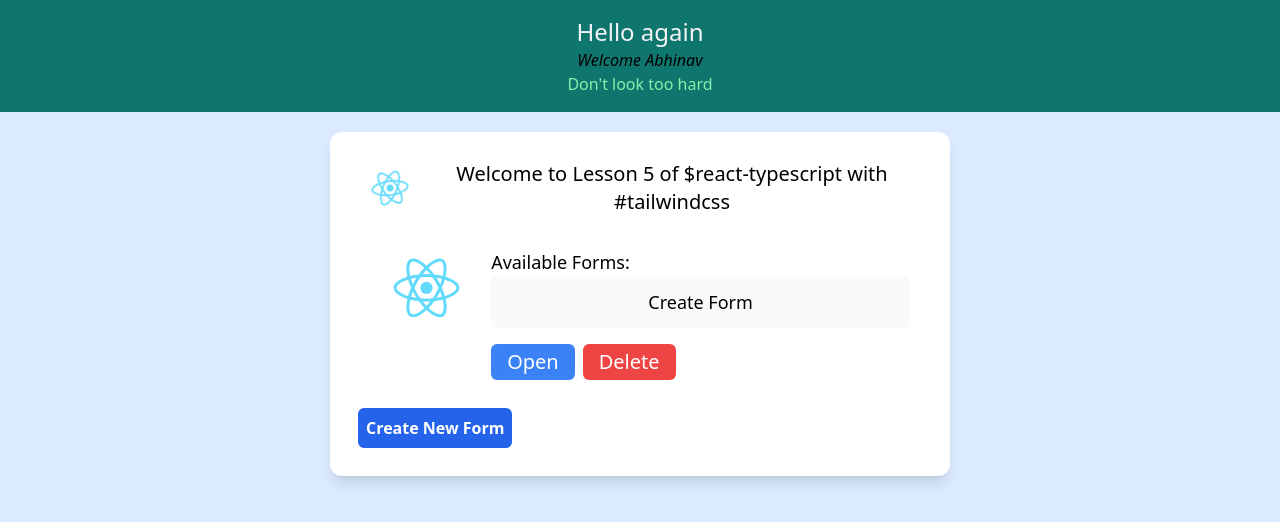
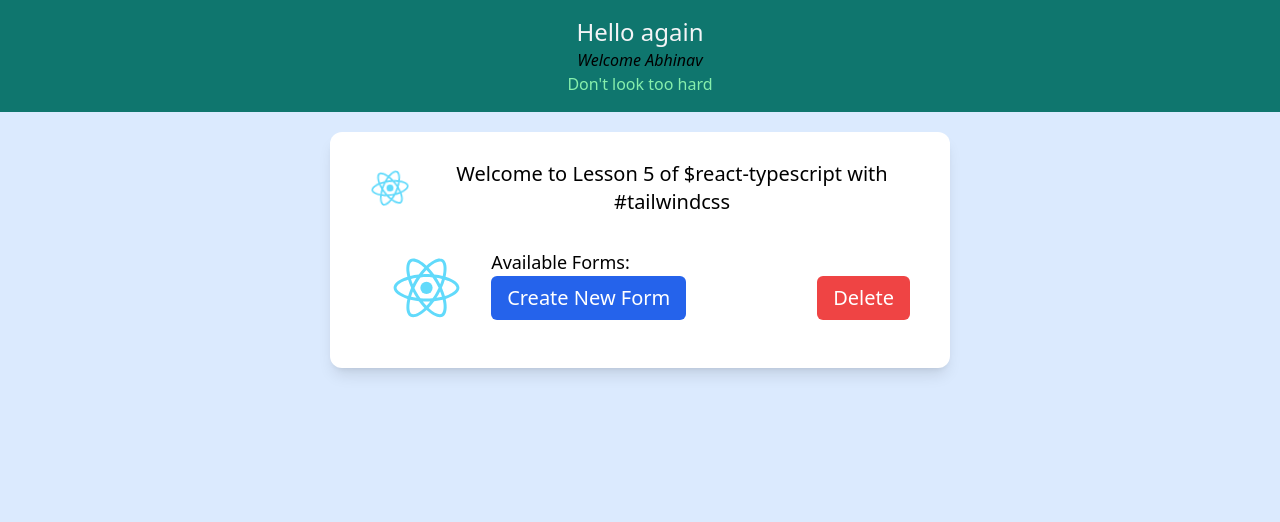
Before and after one commit to abeeto/reactforall_msOne, a React (Create React App) app: page / in a window 1280 px wide. Shown: the top 522 px of the page. Built offline with nearby package versions, Linux system fonts and the light colour scheme.

Commit message:
Clean up button structures

```diff
--- a/src/App.tsx
+++ b/src/App.tsx
@@ -32,26 +32,16 @@ function App() {
         <>
           <Form formObj={JSON.parse(
             localStorage.getItem(selectedFormKey) ??
-            `{"id": ${newId}, "title": "Template Form", "elements": [{"id": "1","label": "New Field","type": "text"}]}`
+            `{"id": ${newId}, "title": "Template Form", "elements": [{"id": "1","label": "Name","type": "text"}, {"id": "2","label": "Birthday","type": "date"}, {"id": "3","label": "E-mail","type": "email"}]}`
           )}/>
-          <FormBtn onClick={() => {
-            if(selectedFormKey) {
-              localStorage.removeItem(selectedFormKey);
-            }}} innerText="Delete Form"/>
           <FormBtn onClick={() => {
             setFormTitle("Welcome to Lesson 5 of $react-typescript with #tailwindcss");
             setPageOpen("HOME");
           }} innerText="Go Home"/>
         </>
         :
-        <Home setSelectedFormKeyCB = {setSelectedFormKey} selectedFormKey={selectedFormKey}/>
+        <Home setSelectedFormKeyCB = {setSelectedFormKey} selectedFormKey={selectedFormKey} setPageOpenCB={setPageOpen}/>
       }
-      <div className="flex gap-2">
-        <FormBtn onClick={() => {
-          setPageOpen("FORM");
-        }} innerText={selectedFormKey ? "Open Form" : "Create New Form"}/>
-      </div>
-
     </AppContainer>
   );
 }
--- a/src/Home.tsx
+++ b/src/Home.tsx
@@ -1,13 +1,14 @@
 import { SetStateAction, useState} from "react";
 import logo from "./logo.svg";
-
+import { FormBtn } from "./FormBtn";
 
 interface HomeProps {
     selectedFormKey: string;
     setSelectedFormKeyCB: React.Dispatch<SetStateAction<string>>
+    setPageOpenCB: React.Dispatch<SetStateAction<string>>
 }
 
-export default function Home({selectedFormKey, setSelectedFormKeyCB}: HomeProps) {
+export default function Home({selectedFormKey, setSelectedFormKeyCB, setPageOpenCB}: HomeProps) {
     const handleFormSelect = (key  : string ) => {
         if (key) {
             if (key === selectedFormKey) {
@@ -33,18 +34,15 @@ export default function Home({selectedFormKey, setSelectedFormKeyCB}: HomeProps)
                         availableForms.map((key) => {
                             let item = JSON.parse(localStorage.getItem(key) as string);
                             return (
-                                <div key={key} data-key={key} onClick={() => handleFormSelect(key)}  className={`text-xl font-thin mb-5 p-3 bg-gray-100 rounded-md flex-grow ${key === selectedFormKey && "border-blue-500 border-2"}`}>
+                                <div key={key} data-key={key} onClick={() => handleFormSelect(key)}  className={`text-xl font-thin mb-5 p-3 bg-gray-100 rounded-md flex-grow ${key === selectedFormKey && "border-2 border-blue-500"}`}>
                                     {item.title}
                                 </div>
                             )
                         })
                     }
-                    <div className="flex-grow bg-gray-50 hover:cursor-pointer hover:bg-gray-1 rounded-md font-normal text-lg text-center p-3 mb-4" onClick={()=> {
-
-                    }}> Create Form</div>
-                    <div className="flex flex-row justify-start gap-2">
-                        <div className="text-xl cursor-pointer font-medium mb-2 py-1 px-4 flex-1-1-[15vw] bg-blue-500 hover:bg-blue-600 text-center rounded-md text-white">Open</div>
-                        <div className="text-xl cursor-pointer font-medium mb-2 py-1 px-4 flex-1-1-[15vw] bg-red-500 hover:bg-red-600 text-center rounded-md text-white" onClick={handleFormDelete}>Delete</div>
+                    <div className="flex flex-row justify-between gap-2">
+                        <FormBtn className="text-xl cursor-pointer font-medium mb-2 py-2 px-4 flex-1-1-[15vw] bg-blue-500 hover:bg-blue-600 text-center rounded-md text-white" onClick={() => {setPageOpenCB("FORM");}} innerText={selectedFormKey ? "Open Form" : "Create New Form"}/>
+                        <div className="text-xl cursor-pointer font-medium mb-2 py-2 px-4 flex-1-1-[15vw] bg-red-500 hover:bg-red-600 text-center rounded-md text-white" onClick={handleFormDelete}>Delete</div>
                     </div>
                 </div>
             </div>
```
